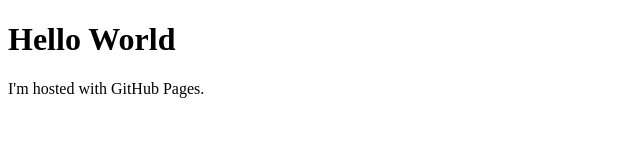
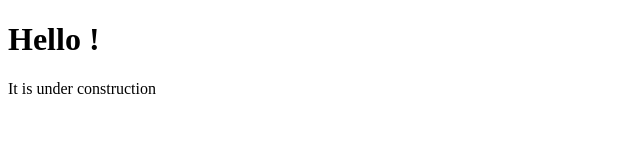
Before and after one commit to fethicandan/fethicandan.github.io, a plain HTML site: page index.html in a window 1280 px wide. Shown: the whole page, without its empty margins (0-640 px from the left). Drawn offline with Linux system fonts and the light colour scheme.

Commit message:
Update index.html

```diff
--- a/index.html
+++ b/index.html
@@ -1,7 +1,7 @@
 <!DOCTYPE html>
 <html>
 <body>
-<h1>Hello World</h1>
-<p>I'm hosted with GitHub Pages.</p>
+<h1>Hello !</h1>
+<p>It is under construction</p>
 </body>
 </html>
```
